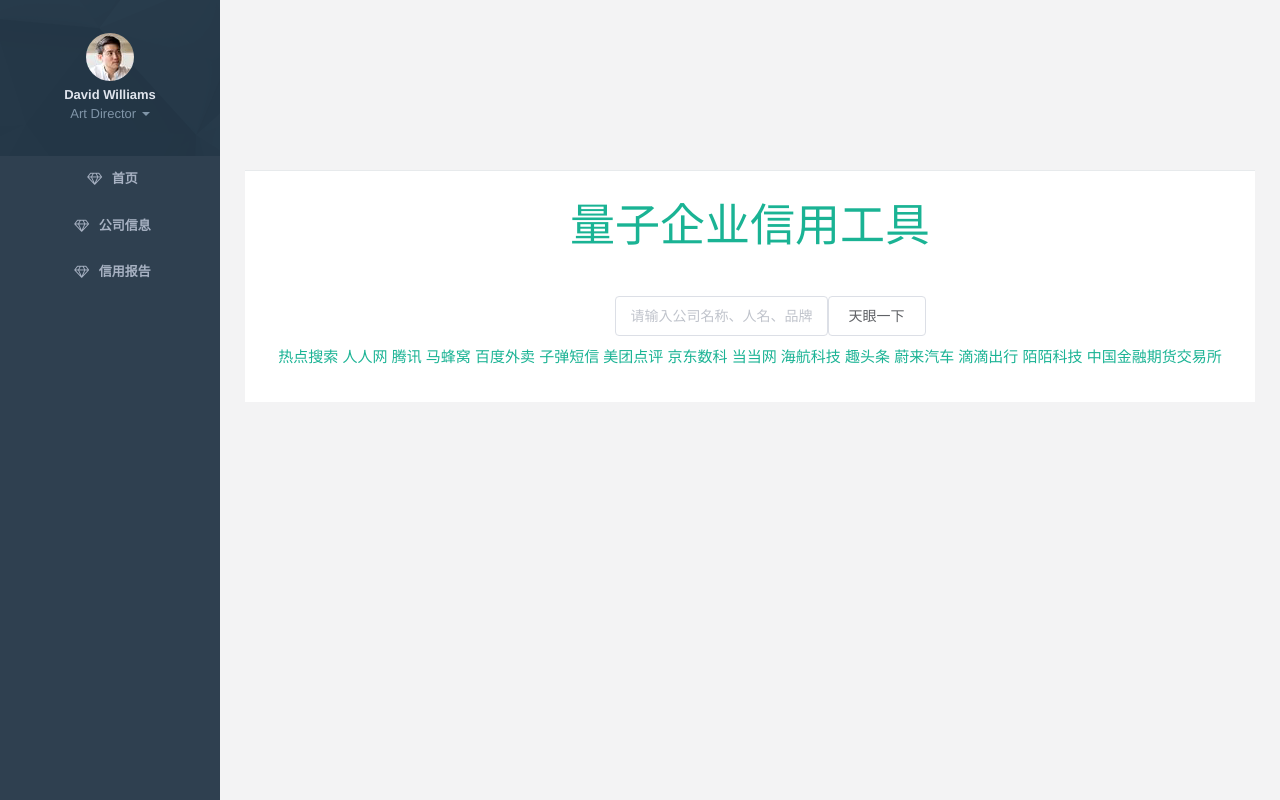
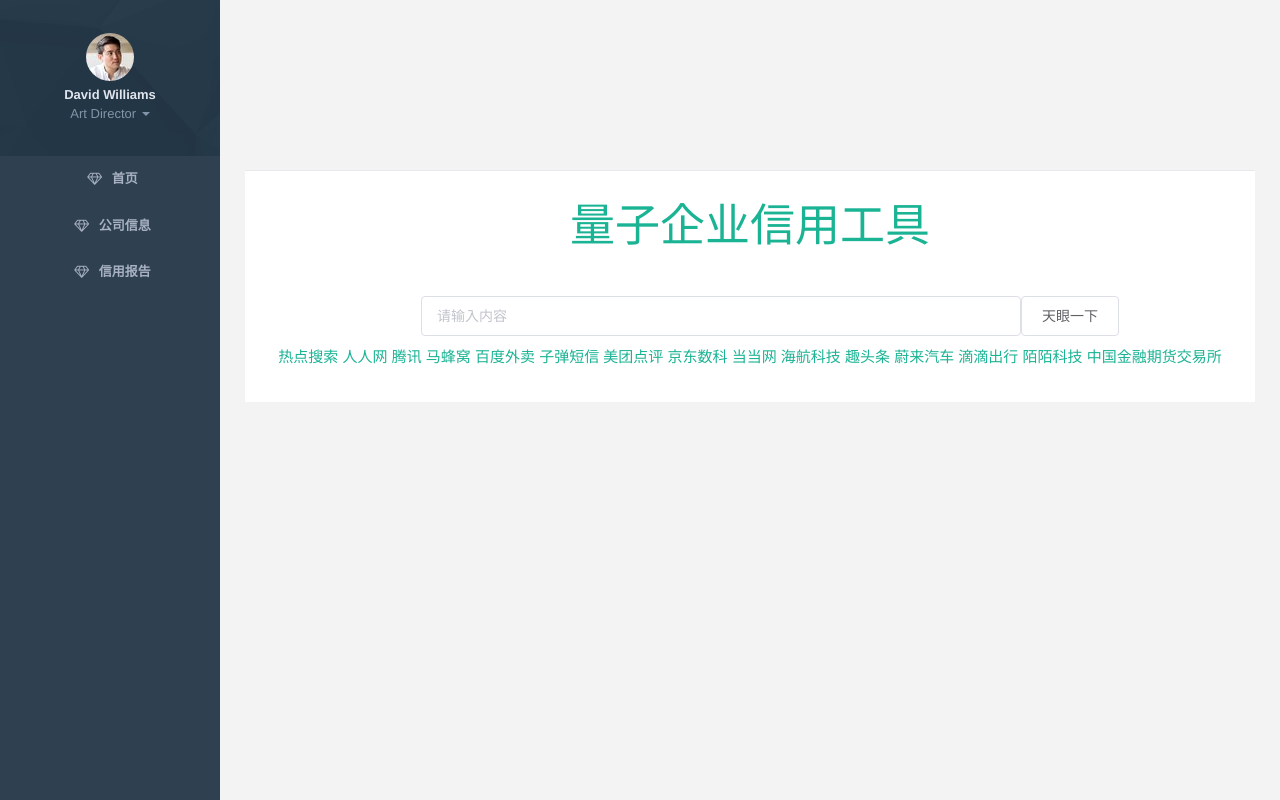
Before and after one commit to zixiaojindao/QuantumFront, a Vue app: page /#/home in a window 1280 px wide. Shown: the top 800 px of the page. Built offline with nearby package versions, Linux system fonts and the light colour scheme; no server answers.

Commit message:
获取search数据

```diff
--- a/src/components/Home.vue
+++ b/src/components/Home.vue
@@ -6,13 +6,16 @@
                     <div class="ibox-content text-center p-md">
                          <h2><span class="text-navy" style="font-size: 45px;">量子企业信用工具</span></h2>
                          <div style="width: 1000px;margin: 0 auto;padding-top: 35px;">
-                            <el-autocomplete
-                            v-model="state4"
-                            :fetch-suggestions="querySearchAsync"
-                            placeholder="请输入公司名称、人名、品牌名称等关键词"
+                           <el-autocomplete
+                            class="inline-input"
+                            v-model="state2"
+                            :fetch-suggestions="querySearch"
+                            placeholder="请输入内容"
+                            :trigger-on-focus="false"
                             @select="handleSelect"
-                            class="input-with-select"
-                            ></el-autocomplete>
+                            style="width: 600px;"
+                            >
+                            </el-autocomplete>
                             <el-button slot="append">天眼一下</el-button>
                          </div>
                         <h2>
@@ -31,8 +34,9 @@ import axios from 'axios';
 export default {
     data() {
         return {
+            companys: [],
             restaurants: [],
-            state4: '',
+            state2: '',
             timeout: null,
             info: null,
             loading: true,
@@ -40,35 +44,14 @@ export default {
         };
     },
     methods: {
-        loadAll() {
-            return [
-            { 'value': '三全鲜食（北新泾店）', 'address': '长宁区新渔路144号' },
-            { 'value': 'Hot honey 首尔炸鸡（仙霞路）', 'address': '上海市长宁区淞虹路661号' },
-            { 'value': '新旺角茶餐厅', 'address': '上海市普陀区真北路988号创邑金沙谷6号楼113' },
-            { 'value': '泷千家(天山西路店)', 'address': '天山西路438号' },
-            { 'value': '胖仙女纸杯蛋糕（上海凌空店）', 'address': '上海市长宁区金钟路968号1幢18号楼一层商铺18-101' },
-            { 'value': '贡茶', 'address': '上海市长宁区金钟路633号' },
-            { 'value': '豪大大香鸡排超级奶爸', 'address': '上海市嘉定区曹安公路曹安路1685号' },
-            { 'value': '茶芝兰（奶茶，手抓饼）', 'address': '上海市普陀区同普路1435号' },
-            { 'value': '十二泷町', 'address': '上海市北翟路1444弄81号B幢-107' },
-            { 'value': '星移浓缩咖啡', 'address': '上海市嘉定区新郁路817号' },
-            { 'value': '阿姨奶茶/豪大大', 'address': '嘉定区曹安路1611号' },
-            { 'value': '新麦甜四季甜品炸鸡', 'address': '嘉定区曹安公路2383弄55号' },
-            { 'value': 'Monica摩托主题咖啡店', 'address': '嘉定区江桥镇曹安公路2409号1F，2383弄62号1F' }
-            ];
+        querySearch(queryString, cb) {
+            let companys = this.companys;
+            let results = queryString ? companys.filter(this.createFilter(queryString)) : companys;
+            cb(results);
         },
-        querySearchAsync(queryString, cb) {
-            let restaurants = this.restaurants;
-            let results = queryString ? restaurants.filter(this.createStateFilter(queryString)) : restaurants;
-
-            clearTimeout(this.timeout);
-            this.timeout = setTimeout(() => {
-                cb(results);
-            }, 3000 * Math.random());
-        },
-        createStateFilter(queryString) {
-            return (state) => {
-                return (state.value.toLowerCase().indexOf(queryString.toLowerCase()) === 0);
+        createFilter(queryString) {
+            return (company) => {
+                return (company.value.toLowerCase().indexOf(queryString.toLowerCase()) === 0);
             };
         },
         handleSelect(item) {
@@ -76,11 +59,14 @@ export default {
     },
     /* eslint-disable */
     mounted() {
-        this.restaurants = this.loadAll();
-        axios.get('https://api.coindesk.com/v1/bpi/currentprice.json')
+        //axios.get('http://172.28.32.22:8080/quickcompanies')
+        //axios.defaults.headers['Content-Type'] = 'application/x-www-form-urlencoded;charset=UTF-8';
+        axios.get('/api/quickcompanies')
         .then(response => {
-            this.info = response.data.bpi;
-            console.log(this.info);
+            response.data.forEach(data => {
+                let company = {'value': data.companyName};
+                this.companys.push(company);
+            });
         })
         .catch(error => {
             console.log(error);
--- a/src/main.js
+++ b/src/main.js
@@ -14,7 +14,6 @@ import 'element-ui/lib/theme-chalk/index.css';
 
 Vue.use(ElementUI);
 Vue.config.productionTip = false;
-
 /* eslint-disable no-new */
 new Vue({
     el: '#app',
```
Also changed, not shown: config/index.js (+7 -1 lines).
